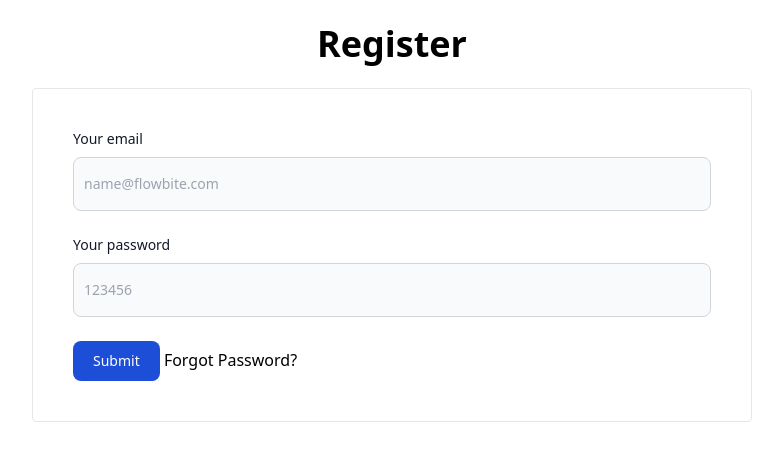
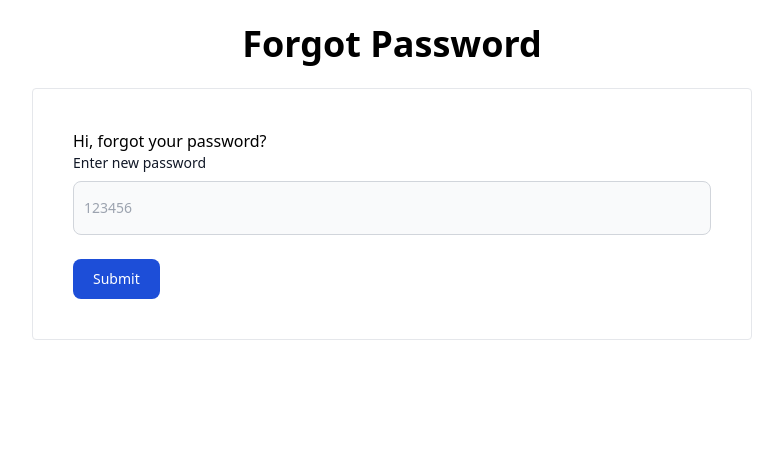
Before and after one commit to amaben2020/flutterwave-e-wallet-platform, a Next.js app: page /forgot-password in a window 1280 px wide. Shown: the top 460 px of the page, without its empty margins (248-1031 px from the left). Built offline with nearby package versions, Linux system fonts and the light colour scheme.

Commit message:
adding forgot password feature

```diff
--- a/src/app/(auth)/forgot-password/page.tsx
+++ b/src/app/(auth)/forgot-password/page.tsx
@@ -4,9 +4,8 @@
 import useUserContext from "@/app/context/useUserContext";
 import withAuthLayout from "@/components/Layout/hoc/auth";
 import axios from "axios";
-import Link from "next/link";
 import { useRouter } from "next/navigation";
-import { useRef } from "react";
+import { useEffect, useRef, useState } from "react";
 import { useCookies } from "react-cookie";
 import { toast } from "react-toastify";
 const ForgotPassword = () => {
@@ -23,27 +22,40 @@ const ForgotPassword = () => {
 
   const router = useRouter();
   const { user, setUser } = useUserContext();
+  const [userInApp, setUserInApp] = useState(null);
 
   const [cookie, setCookie] = useCookies(["user"]);
 
-  const forgotPasswordUser = async (e: any) => {
+  useEffect(() => {
+    if (typeof window !== "undefined") {
+      const userInfo = window.sessionStorage.getItem(
+        "user",
+        JSON.stringify(user?.user),
+      );
+      console.log("userInformation", userInfo);
+      setUserInApp(JSON.parse(userInfo));
+    }
+  }, [user?.user]);
+
+  const updatePasswordAndRedirect = async (e: any) => {
     e.preventDefault();
     try {
-      if (emailRef.current && passwordRef.current) {
-        const { data } = await axios.post(
-          `${process.env.NEXT_PUBLIC_APP_URL}/api/user/forgotPassword`,
+      if (passwordRef.current) {
+        const data = await axios.put(
+          `${process.env.NEXT_PUBLIC_APP_URL}/api/user/forgot-password?id=${userInApp?.id}`,
           {
-            email: emailRef?.current?.value,
             password: passwordRef?.current?.value,
           },
         );
-        setCookie("user", JSON.stringify(data), {
-          path: "/",
-          maxAge: 3600, // Expires after 1hr
-          sameSite: true,
-        });
-        toast.success("Successfully logged in");
-        router.push("/");
+
+        console.log("data", data);
+
+        if (
+          data.statusText === "Created" &&
+          data.data.message.includes("successfully")
+        ) {
+          router.push("/login");
+        }
       }
     } catch (error) {
       if (error instanceof Error) {
@@ -56,29 +68,15 @@ const ForgotPassword = () => {
 
   return (
     <>
-      <form onSubmit={forgotPasswordUser}>
+      <form onSubmit={updatePasswordAndRedirect}>
+        Hi, {user.user?.firstName ?? userInApp?.firstName} forgot your password?
         <div className="mb-6">
           <label className="block mb-2 text-sm font-medium text-gray-900 dark:text-white">
-            Your email
-          </label>
-          <input
-            type="email"
-            value={user.email ?? null}
-            ref={emailRef}
-            id="email"
-            className="bg-gray-50 border border-gray-300 text-gray-900 text-sm rounded-lg focus:ring-blue-500 focus:border-blue-500 block w-full p-2.5 dark:bg-gray-700 dark:border-gray-600 dark:placeholder-gray-400 dark:text-white dark:focus:ring-blue-500 dark:focus:border-blue-500 py-4"
-            placeholder="name@flowbite.com"
-            required
-          />
-        </div>
-
-        <div className="mb-6">
-          <label className="block mb-2 text-sm font-medium text-gray-900 dark:text-white">
-            Your password
+            Enter new password
           </label>
           <input
             ref={passwordRef}
-            value={user.password ?? null}
+            // value={userInApp.password ?? null}
             type="password"
             id="password"
             className="bg-gray-50 border border-gray-300 text-gray-900 text-sm rounded-lg focus:ring-blue-500 focus:border-blue-500 block w-full p-2.5 dark:bg-gray-700 dark:border-gray-600 dark:placeholder-gray-400 dark:text-white dark:focus:ring-blue-500 dark:focus:border-blue-500 py-4"
@@ -86,15 +84,12 @@ const ForgotPassword = () => {
             required
           />
         </div>
-
         <button
           type="submit"
           className="text-white bg-blue-700 hover:bg-blue-800 focus:ring-4 focus:outline-none focus:ring-blue-300 font-medium rounded-lg text-sm w-full sm:w-auto px-5 py-2.5 text-center dark:bg-blue-600 dark:hover:bg-blue-700 dark:focus:ring-blue-800"
         >
           Submit
         </button>
-
-        <Link href="/forgot-password"> Forgot Password?</Link>
       </form>
     </>
   );
--- a/src/app/(auth)/login/page.tsx
+++ b/src/app/(auth)/login/page.tsx
@@ -34,6 +34,9 @@ const Login = () => {
           maxAge: 3600, // Expires after 1hr
           sameSite: true,
         });
+        if (typeof window !== "undefined") {
+          window.sessionStorage.setItem("user", JSON.stringify(user?.user));
+        }
         toast.success("Successfully logged in");
         router.push("/");
       }
--- a/src/app/api/user/[userId]/route.ts
+++ b/src/app/api/user/[userId]/route.ts
@@ -28,6 +28,7 @@ export const GET = async (req: Request, { params: { userId } }: any) => {
         id: userId,
       },
     });
+
     if (user) {
       return NextResponse.json({ message: "Success", user }, { status: 200 });
     }
--- /dev/null
+++ b/src/app/api/user/forgot-password/route.ts
@@ -0,0 +1,44 @@
+import { NextResponse } from "next/server";
+
+import { PrismaClient } from "@prisma/client";
+
+const prisma = new PrismaClient();
+
+async function connectPrisma() {
+  try {
+    await prisma.$connect();
+  } catch (e) {
+    console.log(e);
+    return Error("Unsuccessful ❌");
+  }
+}
+
+export const PUT = async (req: Response, res: NextResponse) => {
+  connectPrisma();
+
+  const body = await req.json();
+  const url = new URL(req.url);
+
+  const id = url.searchParams.get("id") ?? "";
+
+  try {
+    const userInfo = await prisma.user.update({
+      where: {
+        id,
+      },
+      data: {
+        password: body?.password,
+      },
+    });
+    return NextResponse.json(
+      { message: "Password updated successfully ✅", user: userInfo },
+      {
+        status: 201,
+      },
+    );
+  } catch (error) {
+    console.log(error);
+  } finally {
+    prisma.$disconnect();
+  }
+};
--- a/src/components/Layout/hoc/auth.tsx
+++ b/src/components/Layout/hoc/auth.tsx
@@ -1,11 +1,12 @@
-const withAuthLayout = (Component: any, mode: "register" | "login") => {
+const withAuthLayout = (
+  Component: any,
+  mode: "register" | "login" | "forgot-password",
+) => {
   // eslint-disable-next-line react/display-name
   return (props: any) => {
     return (
       <div className="max-w-3xl py-6 mx-auto">
-        <h1 className="text-4xl font-bold text-center">
-          {mode === "login" ? "Login" : "Register"}
-        </h1>
+        <h1 className="text-4xl font-bold text-center">{mode}</h1>
 
         <div className="p-10 m-6 border rounded">
           <Component {...props} />
```
